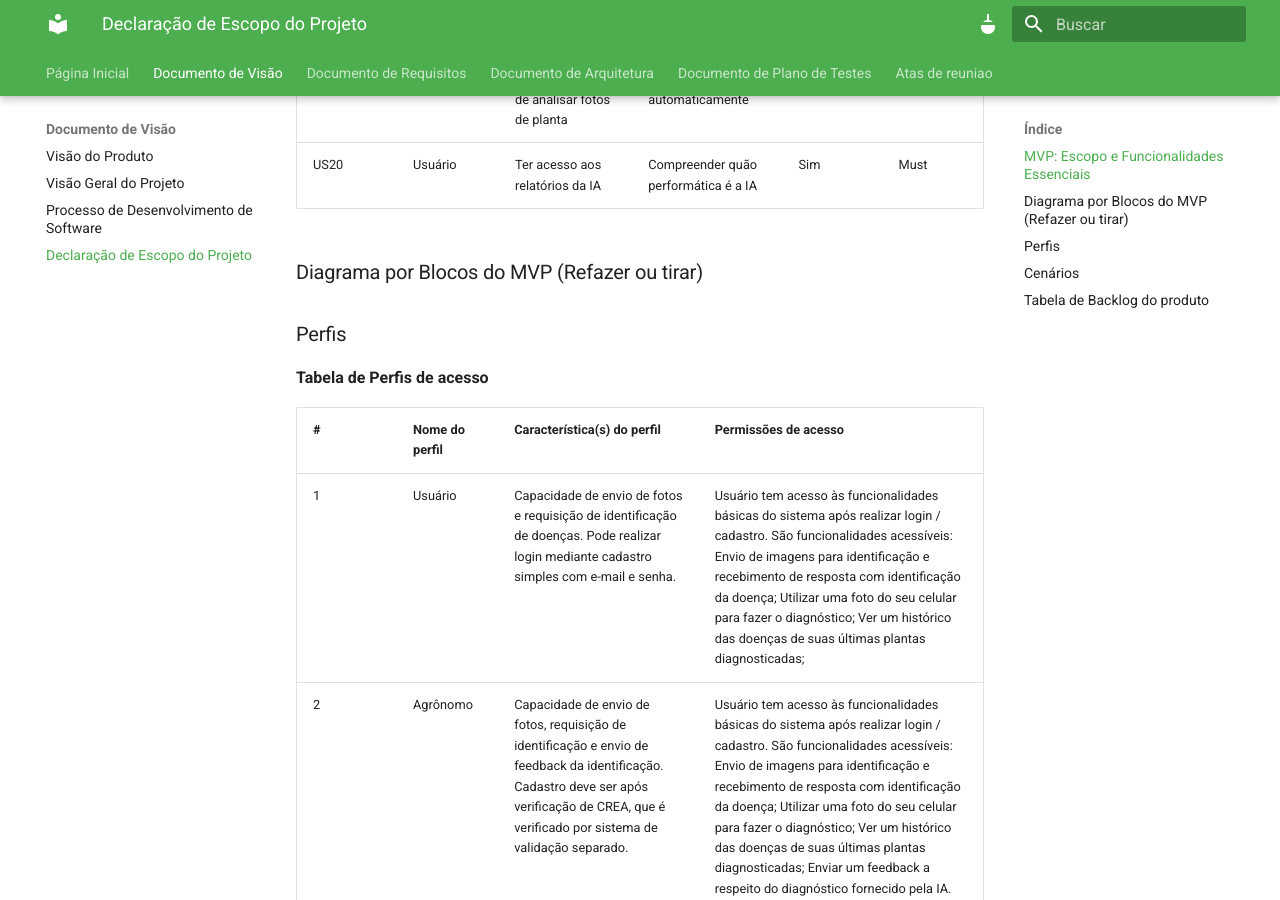
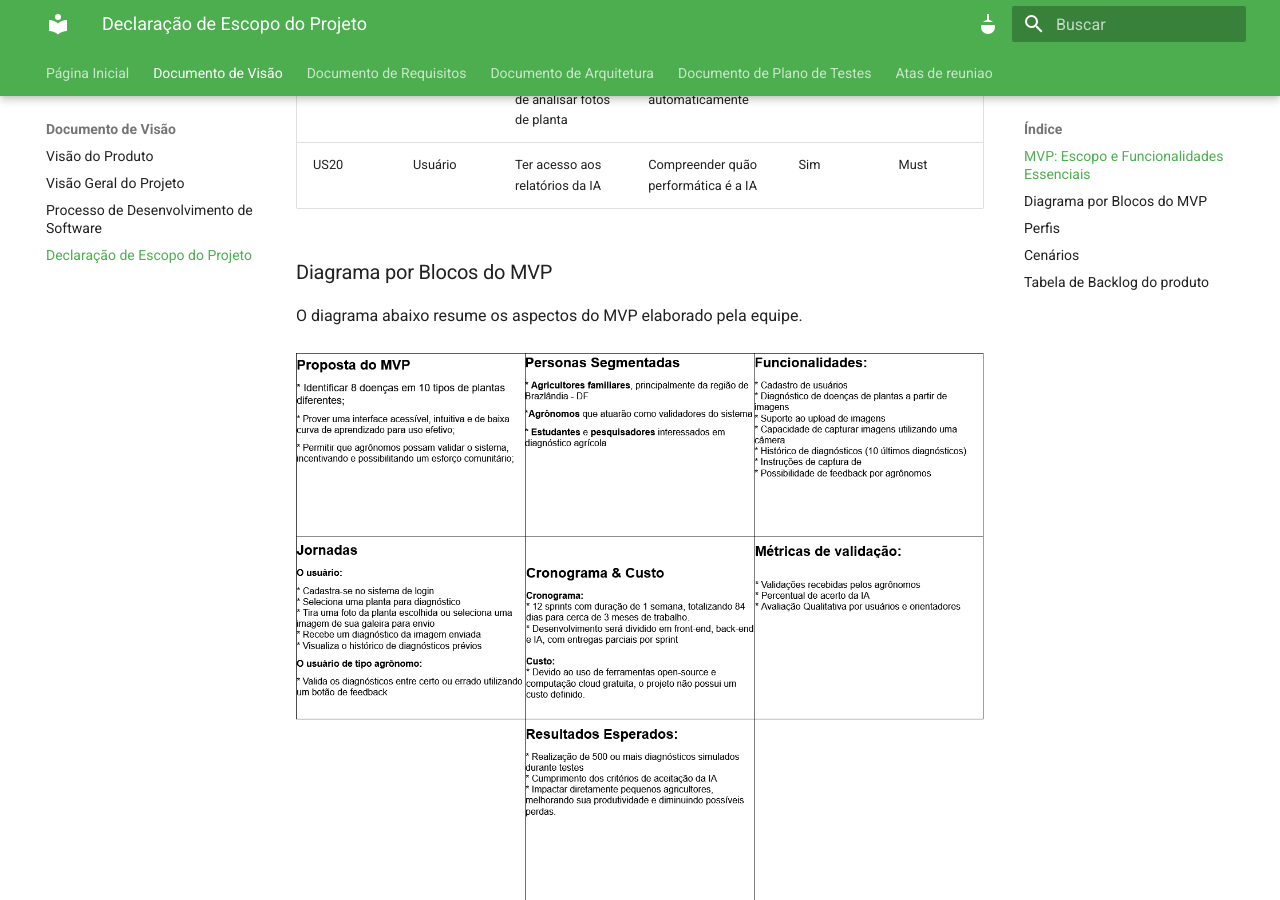
Before and after one commit to FGA0138-MDS-Ajax/2024.2-Virgo, an MkDocs documentation site: the page built from docs/documento-visao/declaração-escopo-projeto.md, in a window 1280 px wide and 900 px high, scrolled down 1616 px. Built offline with MkDocs 1.6.1 and Material for MkDocs 9.7.7, drawn with Linux system fonts in a browser that asks for light colours.

Commit message:
docs: atualização do doc declaração-escopo-projeto.md
adicionada imagem do mvp.

Texto simples apresentando a img :)

```diff
--- a/docs/documento-visao/declaração-escopo-projeto.md
+++ b/docs/documento-visao/declaração-escopo-projeto.md
@@ -21,7 +21,12 @@
 | US19 | Usuário          | Ter uma IA capaz de analisar fotos de planta           | Identificar doenças automaticamente                                               | Sim    | Must          |
 | US20 | Usuário          | Ter acesso aos relatórios da IA                        | Compreender quão performática é a IA                                              | Sim    | Must          |
 
-### Diagrama por Blocos do MVP (Refazer ou tirar)
+### Diagrama por Blocos do MVP
+
+O diagrama abaixo resume os aspectos do MVP elaborado pela equipe.
+
+![Scrum](../assets/mvpVirgo.drawio.png)
+
 
 ### Perfis
 
```
